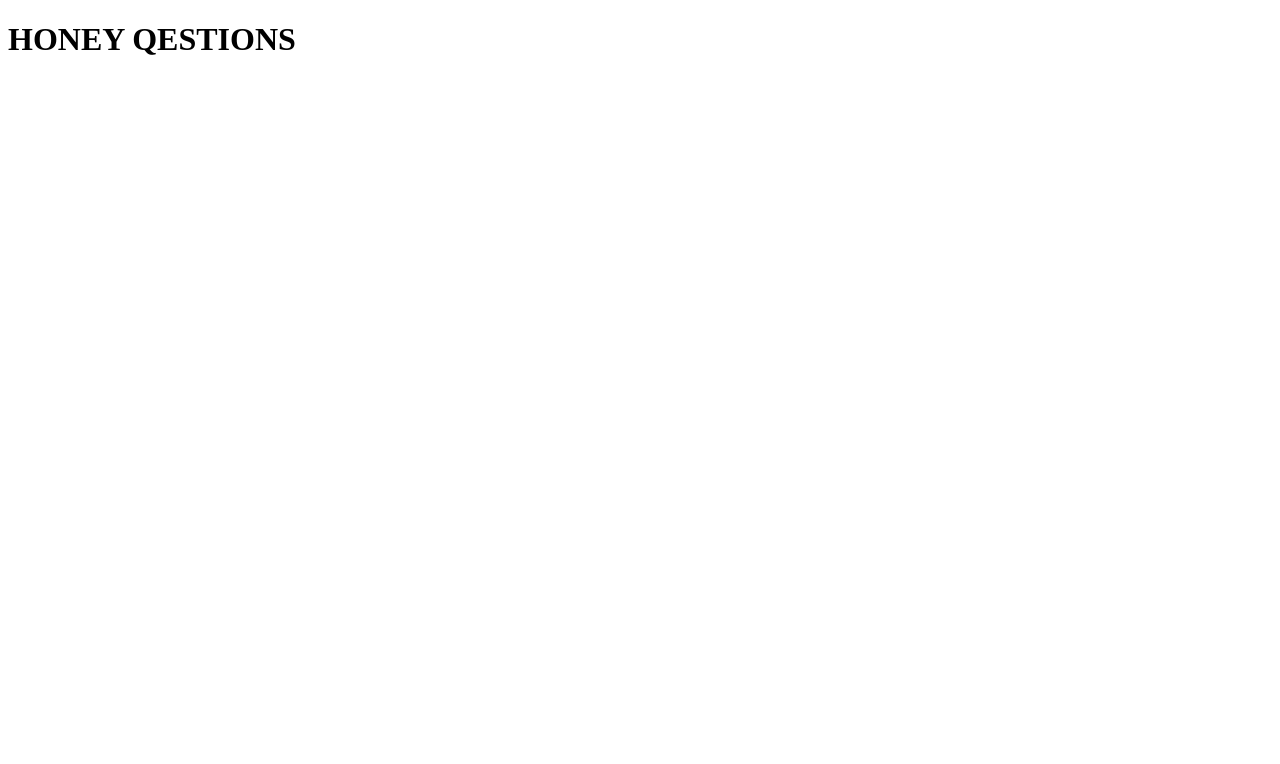
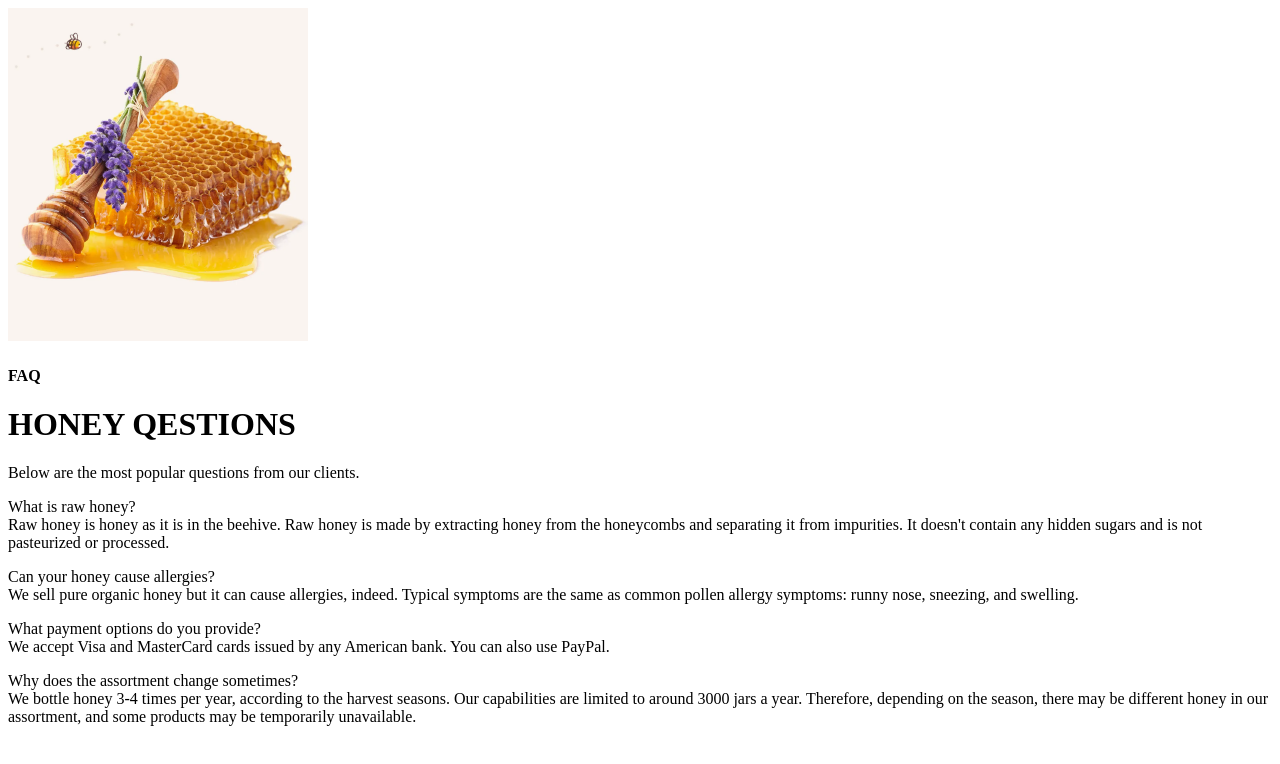
Before and after one commit to Selezzz/block_questions, a plain HTML site: page index.html in a window 1280 px wide. Drawn offline with Linux system fonts and the light colour scheme.

Commit message:
Already block FAQ

```diff
--- a/index.html
+++ b/index.html
@@ -1,12 +1,78 @@
 <!doctype html>
 <html lang="en">
+
 <head>
     <meta charset="UTF-8">
     <meta http-equiv="X-UA-Compatible" content="IE=edge">
     <meta name="viewport" content="width=device-width, initial-scale=1.0">
-        <title>Honey Qestions!</title>
+    <title>Honey Qestions</title>
 </head>
+
 <body>
+    <!-- Artem Seleznov FAQ-->
+
+    <main class="faq">
+        <div class="logo__faq">
+            <img width="300" src="images/honeycomb.jpeg" alt="honeycomb">
+        </div>
+        <h4>FAQ</h4>
         <h1>HONEY QESTIONS</h1>
+        <p class="faq__clients">Below are the most popular questions from our clients.</p>
+
+        <!--Accordion-->
+        <div id="accordion" class="accordion">
+            <p>
+            <div class="accordion__item__closed1">
+                <div class="accordion__item__header1">
+                    What is raw honey?
+                </div>
+                <div class="accordion__item__content1">
+                    Raw honey is honey as it is in the beehive. Raw honey is made by extracting honey from the
+                    honeycombs and separating it from impurities. It doesn't contain any hidden sugars and is not
+                    pasteurized or processed.
+                </div>
+            </div>
+
+            <p>
+            <div class="accordion__item__closed2">
+                <div class="accordion__item__header2">
+                    Can your honey cause allergies?
+                </div>
+                <div class="accordion__item__content2">
+                    We sell pure organic honey but it can cause allergies, indeed. Typical symptoms are the same
+                    as common pollen allergy symptoms: runny nose, sneezing, and swelling.
+                </div>
+            </div>
+
+            <p>
+            <div class="accordion__item__closed3">
+                <div class="accordion__item__header3">
+                    What payment options do you provide?
+                </div>
+                <div class="accordion__item__content3">
+                    We accept Visa and MasterCard cards issued by any American bank. You can also use
+                    PayPal.
+                </div>
+            </div>
+
+            <p>
+            <div class="accordion__item__closed4">
+                <div class="accordion__item__header4">
+                    Why does the assortment change sometimes?
+                </div>
+                <div class="accordion__item__content4">
+                    We bottle honey 3-4 times per year, according to the harvest seasons. Our
+                    capabilities are limited to around 3000 jars a year. Therefore, depending on the
+                    season, there may be different honey in our assortment, and some products may be
+                    temporarily unavailable.
+                </div>
+            </div>
+
+        </div>
+
+    </main>
+
+
 </body>
+
 </html>
```
Also changed, not shown: images/honeycomb.jpeg (added). Lines whose indentation alone changed are shown as unchanged.
